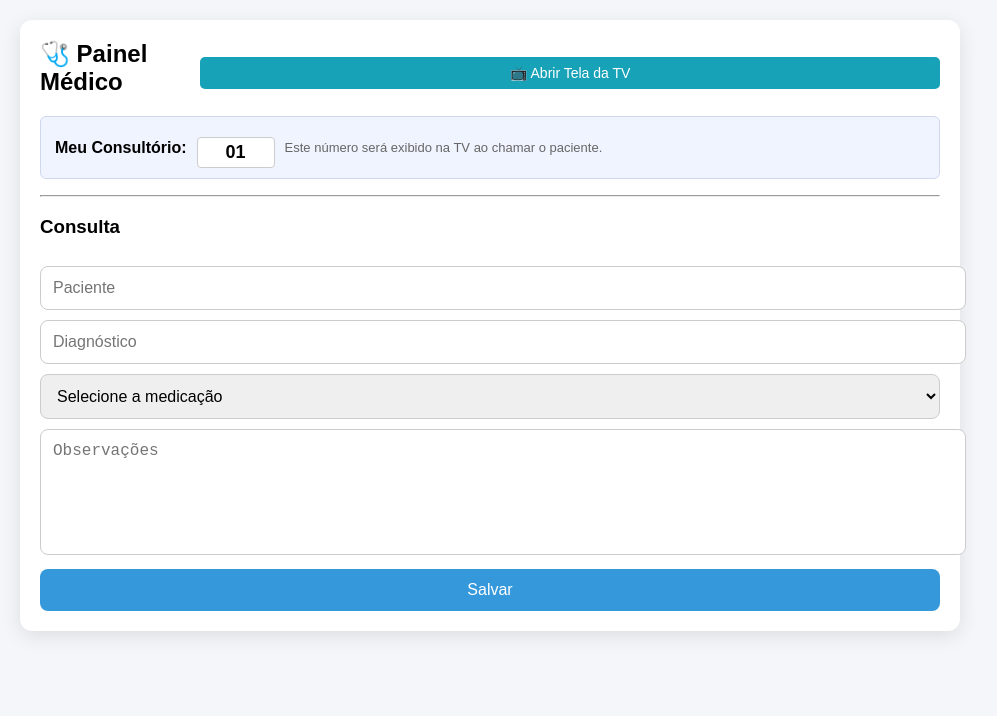
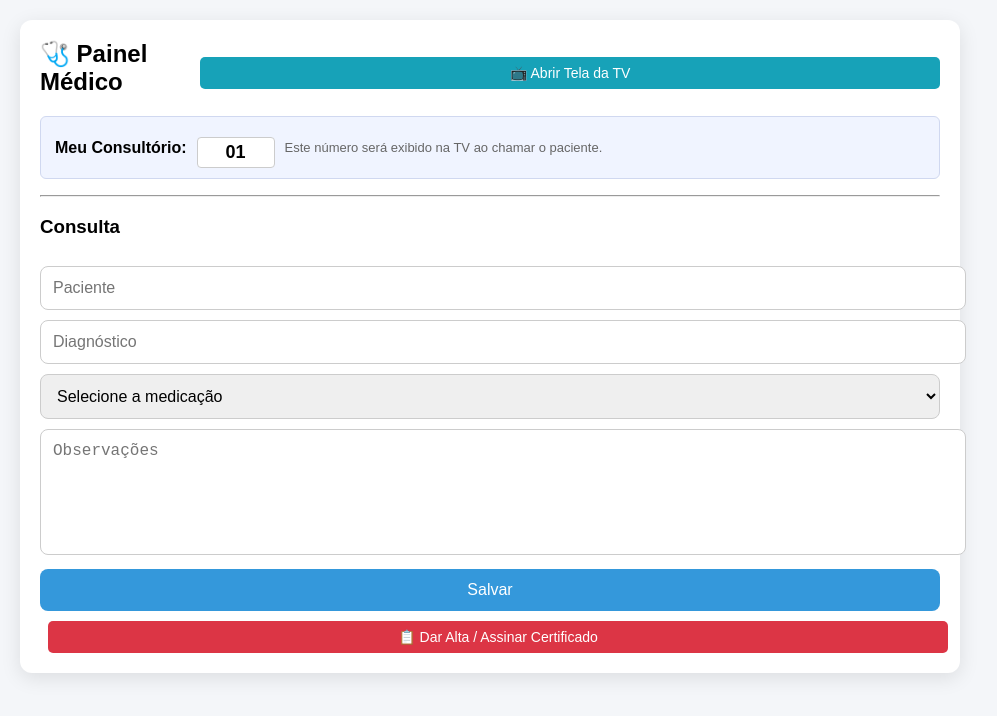
Before and after one commit to Deivid445/projeto-sentinela, a website: page frontend/medico.html in a window 1280 px wide. Shown: the whole page, without its empty margins (150-1147 px from the left). Drawn offline with Linux system fonts and the light colour scheme; no server answers.

Commit message:
Add discharge button and redirect functionality
Added a button for patient discharge and implemented the corresponding function to redirect to the discharge page.

```diff
--- a/frontend/medico.html
+++ b/frontend/medico.html
@@ -44,6 +44,17 @@
       border: 1px solid #ccc;
       border-radius: 4px;
     }
+    .btn-alta {
+      background: #dc3545;
+      color: white;
+      border: none;
+      padding: 8px 16px;
+      border-radius: 5px;
+      cursor: pointer;
+      font-size: 14px;
+      margin-left: 8px;
+    }
+    .btn-alta:hover { background: #bd2130; }
   </style>
 </head>
 
@@ -80,6 +91,8 @@
   <textarea id="obs" placeholder="Observações"></textarea>
 
   <button onclick="salvar()">Salvar</button>
+  <!-- Botão de Alta Adicionado -->
+  <button class="btn-alta" onclick="encaminharAlta()">📋 Dar Alta / Assinar Certificado</button>
 
 </div>
 
@@ -186,6 +199,16 @@ function salvar() {
   });
 }
 
+// Função para redirecionar para a tela de alta.html enviando o nome do paciente selecionado
+function encaminharAlta() {
+  const paciente = document.getElementById("paciente").value;
+  if (!paciente) {
+    alert("Selecione um paciente clicando em 'Atender' antes de dar alta.");
+    return;
+  }
+  location.href = "alta.html?paciente=" + encodeURIComponent(paciente);
+}
+
 carregar();
 carregarMedicacoes();
 
```
